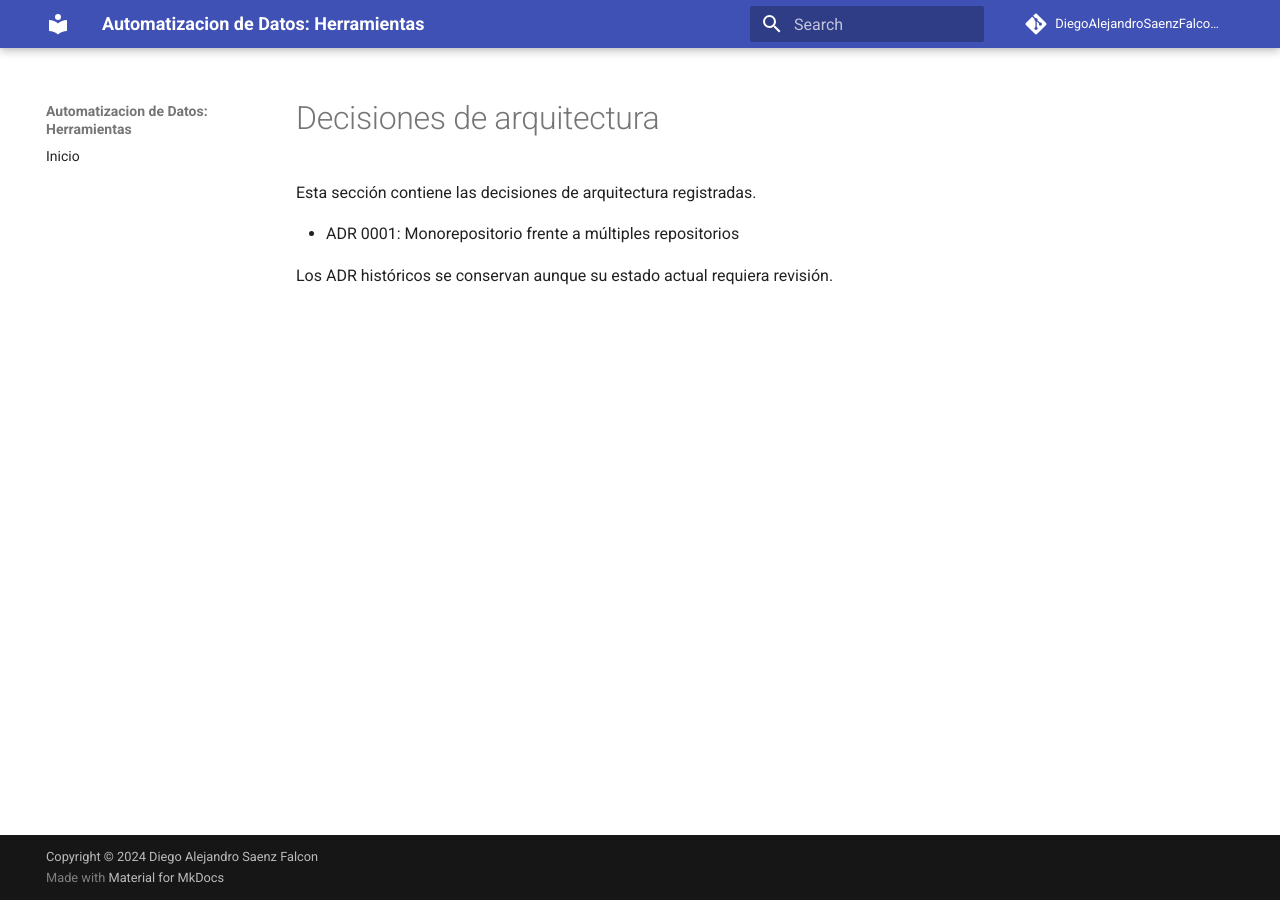
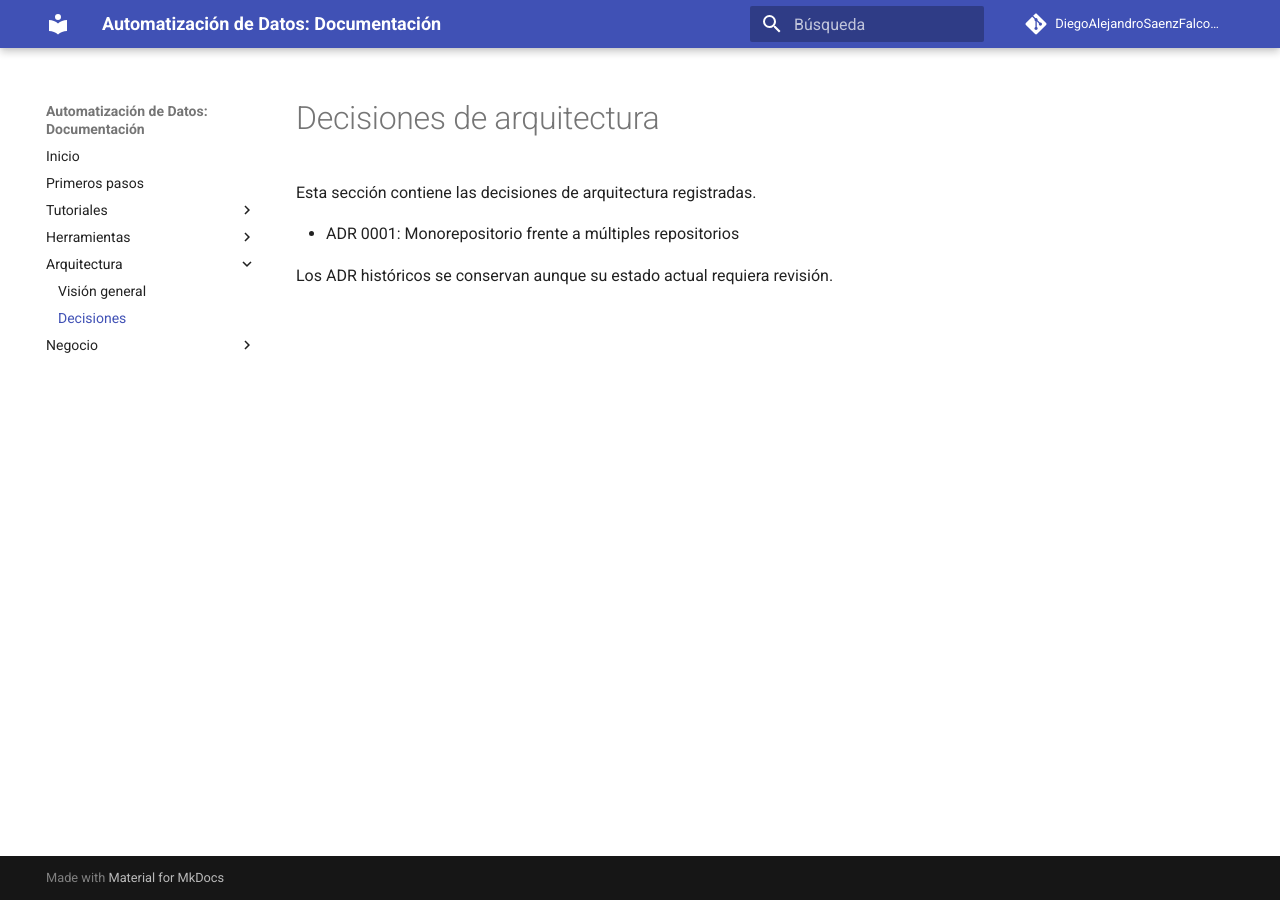
Before and after one commit to DiegoAlejandroSaenzFalcon/Automatizacion-de-Datos, an MkDocs documentation site: the page built from docs/architecture/decisions/index.md, in a window 1280 px wide. Built offline with MkDocs 1.6.1 and Material for MkDocs 9.7.7, drawn with Linux system fonts in a browser that asks for light colours; comment, search, counter and statistics services are not loaded.

```diff
--- a/mkdocs.yml
+++ b/mkdocs.yml
@@ -1,23 +1,32 @@
-site_name: "Automatizacion de Datos: Herramientas"
+site_name: "Automatización de Datos: Documentación"
 site_url: "https://diegoalejandrosaenzfalcon.github.io/Automatizacion-de-Datos/"
-site_author: "Diego Alejandro Saenz Falcon"
-copyright: "Copyright &copy; 2024 Diego Alejandro Saenz Falcon"
+site_author: "Diego Alejandro Sáenz Falcón"
 
 repo_url: "https://github.com/DiegoAlejandroSaenzFalcon/Automatizacion-de-Datos"
 repo_name: "DiegoAlejandroSaenzFalcon/Automatizacion-de-Datos"
 
 theme:
   name: material
-  palette:
-    - scheme: default
-      primary: indigo
-      accent: amber
-    - scheme: slate
-      primary: indigo
-      accent: amber
+  language: es
 
 nav:
   - Inicio: index.md
-
-plugins:
-  - search
+  - Primeros pasos: getting-started.md
+  - Tutoriales:
+      - Desde cero: tutorials/01-desde-cero.md
+      - Procesador de datos: tutorials/02-procesador-datos.md
+      - PDF a Excel: tutorials/03-pdf-a-excel.md
+      - Convertidor de archivos: tutorials/04-convertidor-archivos.md
+      - De código a servicio: tutorials/04-de-codigo-a-servicio.md
+  - Herramientas:
+      - Procesador de datos: tools/data-processor.md
+      - PDF a Excel: tools/pdf-to-excel.md
+      - Convertidor de archivos: tools/file-converter.md
+      - Hoja de ruta: tools/roadmap.md
+  - Arquitectura:
+      - Visión general: architecture/overview.md
+      - Decisiones: architecture/decisions/index.md
+  - Negocio:
+      - Precios: business/pricing.md
+      - Búsqueda de clientes: business/finding-clients.md
+      - Entrega y soporte: business/delivery.md
```
